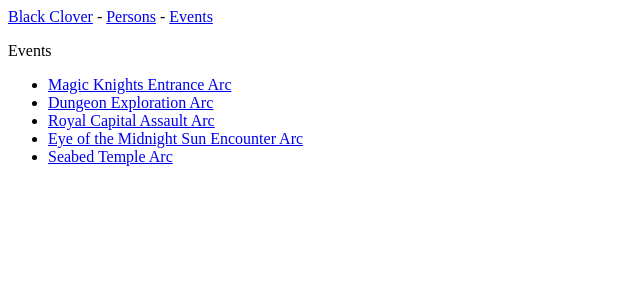
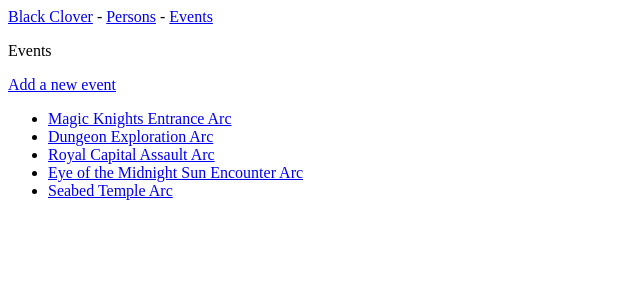
Before and after one commit to BrianIbale/Black-Clover, a Django app: page /galleries/events in a window 1280 px wide. Shown: the top 300 px of the page, without its empty margins (0-640 px from the left). Run offline with Django 5.2, Linux system fonts and the light colour scheme; data comes from the database, SQL or seed files in the repository; both versions use the stored data as it was after the commit.

Commit message:
Create url, view, and template for new event

```diff
--- a/hg_project/galleries/admin.py
+++ b/hg_project/galleries/admin.py
@@ -1,6 +1,8 @@
 from django.contrib import admin
-from .models import Person, PersonDetail
+from .models import Person, PersonDetail, Event, EventDetail
 
 # Register your models here.
 admin.site.register(Person)
 admin.site.register(PersonDetail)
+admin.site.register(Event)
+admin.site.register(EventDetail)
--- a/hg_project/galleries/forms.py
+++ b/hg_project/galleries/forms.py
@@ -13,4 +13,3 @@ class EventForm(forms.ModelForm):
         model = Event
         fields = ['event_text']
         labels = {'event_text': ''}
-        widgets = {'event_text': forms.Textarea(attrs={'cols':80})}
--- a/hg_project/galleries/templates/galleries/events.html
+++ b/hg_project/galleries/templates/galleries/events.html
@@ -2,6 +2,9 @@
 
 {% block content %}
 <p>Events</p>
+<p>
+    <a href="{% url 'galleries:new_event' %}">Add a new event</a>
+</p>
 <ul>
     {% for event in events %}
         <li>
--- a/hg_project/galleries/urls.py
+++ b/hg_project/galleries/urls.py
@@ -23,7 +23,7 @@ urlpatterns = [
     # Detail page for a single event.
     path('events/<int:event_id>/', views.event, name='event_detail'),
     # Page for adding a new event.
-    path('new_event/<int:event_id>/', views.new_event, name='new_event'),
+    path('new_event/', views.new_event, name='new_event'),
     # Page for editing a person.
     path('edit_event/<int:event_id>/', views.edit_event, name='edit_event'),
 ]
--- a/hg_project/galleries/views.py
+++ b/hg_project/galleries/views.py
@@ -66,6 +66,20 @@ def event(request, event_id):
 
 def new_event(request):
     """Add a new event."""
+    if request.method != 'POST':
+        # No data submitted; create a blank form.
+        form = EventForm()
+    else:
+        # POST data submitted; process data.
+        form = EventForm(data=request.POST)
+        if form.is_valid():
+            new_entry = form.save(commit=False)
+            new_entry.save()
+            return redirect('galleries:events')
+
+    # Display a blank or invalid form.
+    context = {'form': form}
+    return render(request, 'galleries/new_event.html', context)
 
 
 def edit_event(request):
```
Also changed, not shown: hg_project/galleries/templates/galleries/new_event.html (+12 -0 lines), hg_project/db.sqlite3.
